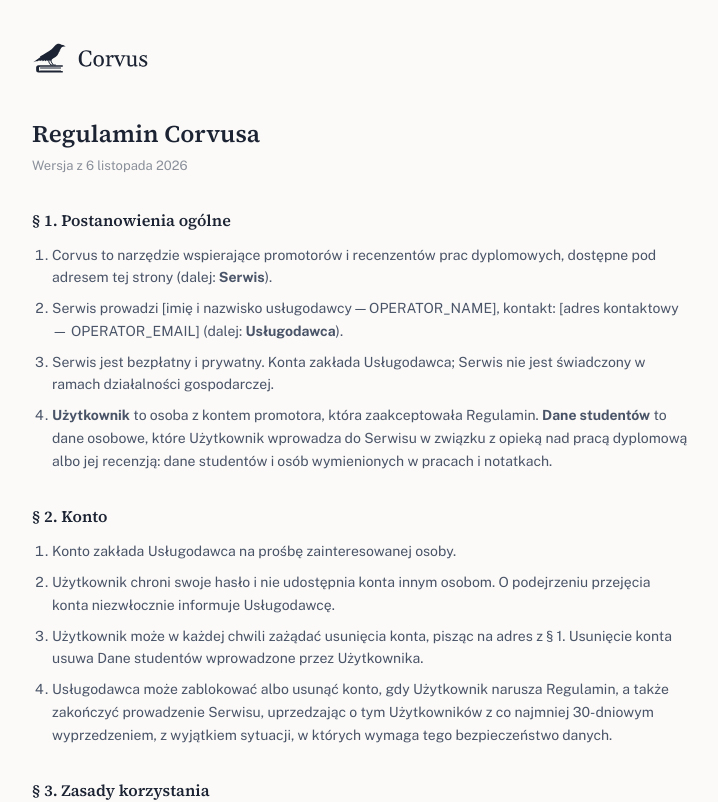
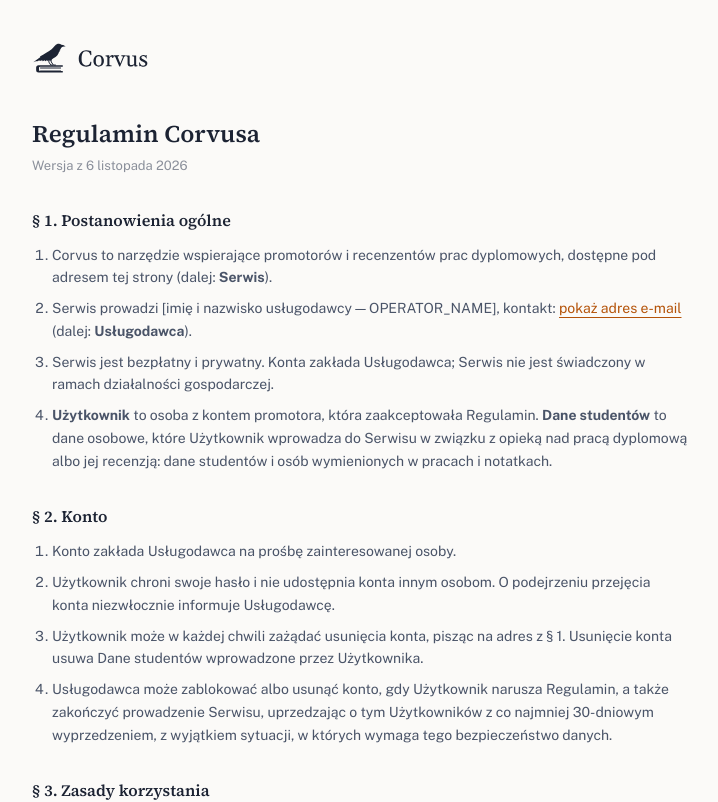
Before and after one commit to SlawCzech/corvus-academic, a Next.js app in the folder frontend/: page /terms in a window 1280 px wide. Shown: the top 802 px of the page, without its empty margins (280-998 px from the left). Built offline with nearby package versions, Linux system fonts and the light colour scheme.

Commit message:
feat(frontend): the operator's address is shown on a click, not in the page; a go-live checklist
Co-Authored-By: Claude Opus 5.5 <noreply@anthropic.com>

```diff
--- /dev/null
+++ b/frontend/components/legal/RevealEmail.tsx
@@ -0,0 +1,27 @@
+"use client"
+
+import { useState } from "react"
+
+import { revealEmail } from "@/components/legal/hiddenEmail"
+
+/** The operator's address behind a button; see `hiddenEmail.ts` for why. */
+export default function RevealEmail({ hidden }: { hidden: string }) {
+  const [email, setEmail] = useState<string | null>(null)
+
+  if (email === null) {
+    return (
+      <button
+        type="button"
+        onClick={() => setEmail(revealEmail(hidden))}
+        className="text-accent underline underline-offset-4 hover:text-accent-hover"
+      >
+        pokaż adres e-mail
+      </button>
+    )
+  }
+  return (
+    <a href={`mailto:${email}`} className="text-accent underline underline-offset-4">
+      {email}
+    </a>
+  )
+}
--- /dev/null
+++ b/frontend/components/legal/hiddenEmail.ts
@@ -0,0 +1,18 @@
+/**
+ * An address that is not in the page as text until someone asks for it.
+ *
+ * The legal pages are public, and an address in plain HTML is in every
+ * scraper's list within weeks. Encoded as reversed character codes, it is
+ * neither text nor a pattern an address harvester looks for; the browser
+ * puts it back together on a click (`RevealEmail`). A person needs one click,
+ * which keeps the contact details "easily accessible" (art. 12 GDPR).
+ */
+export function hideEmail(email: string): string {
+  return Array.from(email, (c) => c.codePointAt(0) ?? 0)
+    .reverse()
+    .join(".")
+}
+
+export function revealEmail(hidden: string): string {
+  return String.fromCodePoint(...hidden.split(".").map(Number).reverse())
+}
--- a/frontend/content/legal/Privacy.tsx
+++ b/frontend/content/legal/Privacy.tsx
@@ -8,7 +8,9 @@
  */
 import Link from "next/link"
 
+import { hideEmail } from "@/components/legal/hiddenEmail"
 import { Bullets, Items, Section } from "@/components/legal/Prose"
+import RevealEmail from "@/components/legal/RevealEmail"
 import type { Operator } from "@/content/legal/operator"
 import { TERMS_DATE } from "@/content/legal/version"
 
@@ -20,7 +22,7 @@ export default function Privacy({ operator }: { operator: Operator }) {
 
       <Section title="1. Administrator">
         <p>
-          Administratorem danych opisanych poniżej jest {operator.name}, kontakt: {operator.email}.
+          Administratorem danych opisanych poniżej jest {operator.name}, kontakt: <RevealEmail hidden={hideEmail(operator.email)} />.
         </p>
       </Section>
 
--- a/frontend/content/legal/Terms.tsx
+++ b/frontend/content/legal/Terms.tsx
@@ -9,7 +9,9 @@
  */
 import Link from "next/link"
 
+import { hideEmail } from "@/components/legal/hiddenEmail"
 import { Bullets, Items, Section } from "@/components/legal/Prose"
+import RevealEmail from "@/components/legal/RevealEmail"
 import type { Operator } from "@/content/legal/operator"
 import { TERMS_DATE } from "@/content/legal/version"
 
@@ -26,7 +28,7 @@ export default function Terms({ operator }: { operator: Operator }) {
             pod adresem tej strony (dalej: <strong>Serwis</strong>).
           </li>
           <li>
-            Serwis prowadzi {operator.name}, kontakt: {operator.email} (dalej:{" "}
+            Serwis prowadzi {operator.name}, kontakt: <RevealEmail hidden={hideEmail(operator.email)} /> (dalej:{" "}
             <strong>Usługodawca</strong>).
           </li>
           <li>
```
Also changed, not shown: 2 other files (tests, documents, lock files or other folders).
